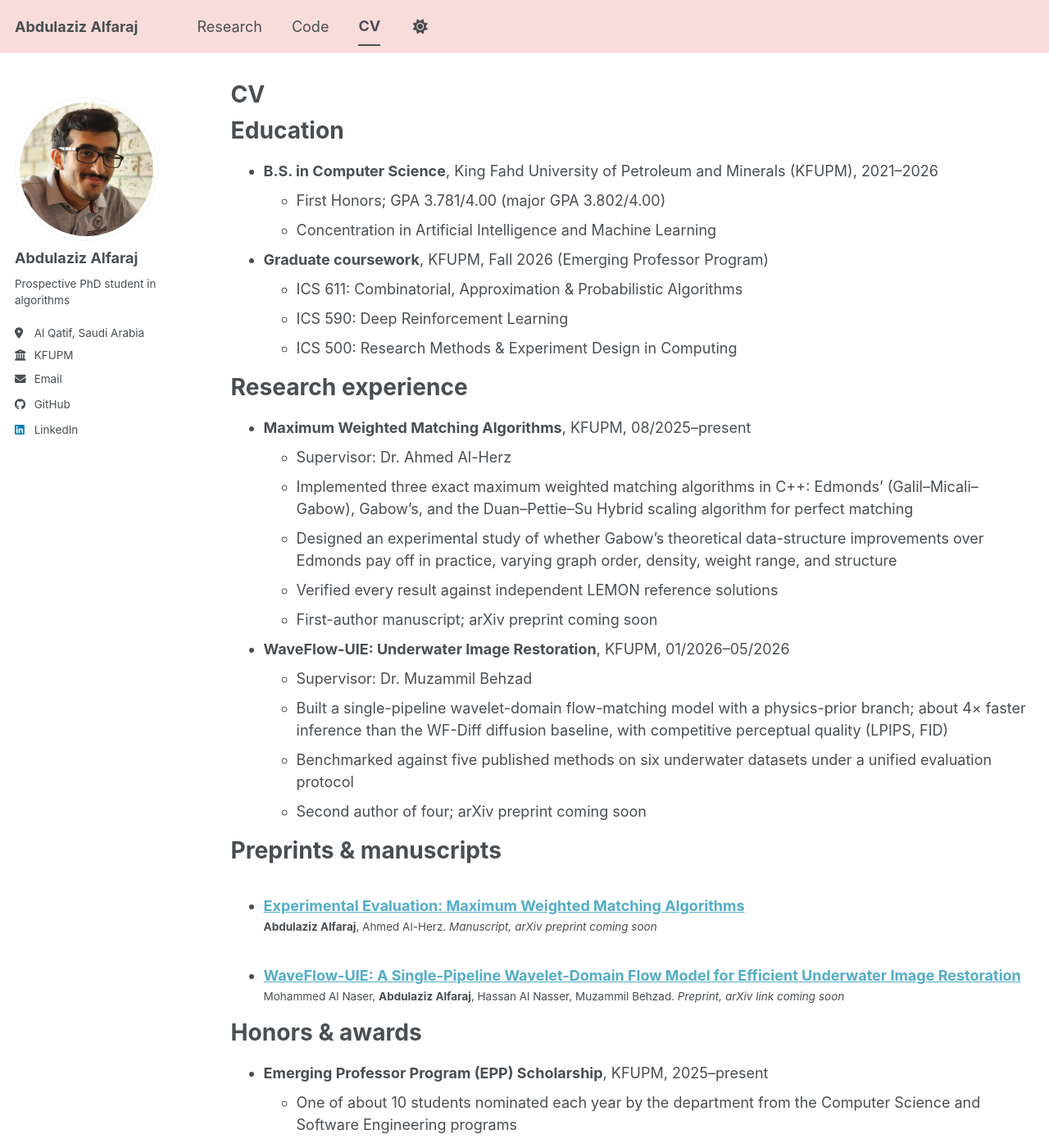
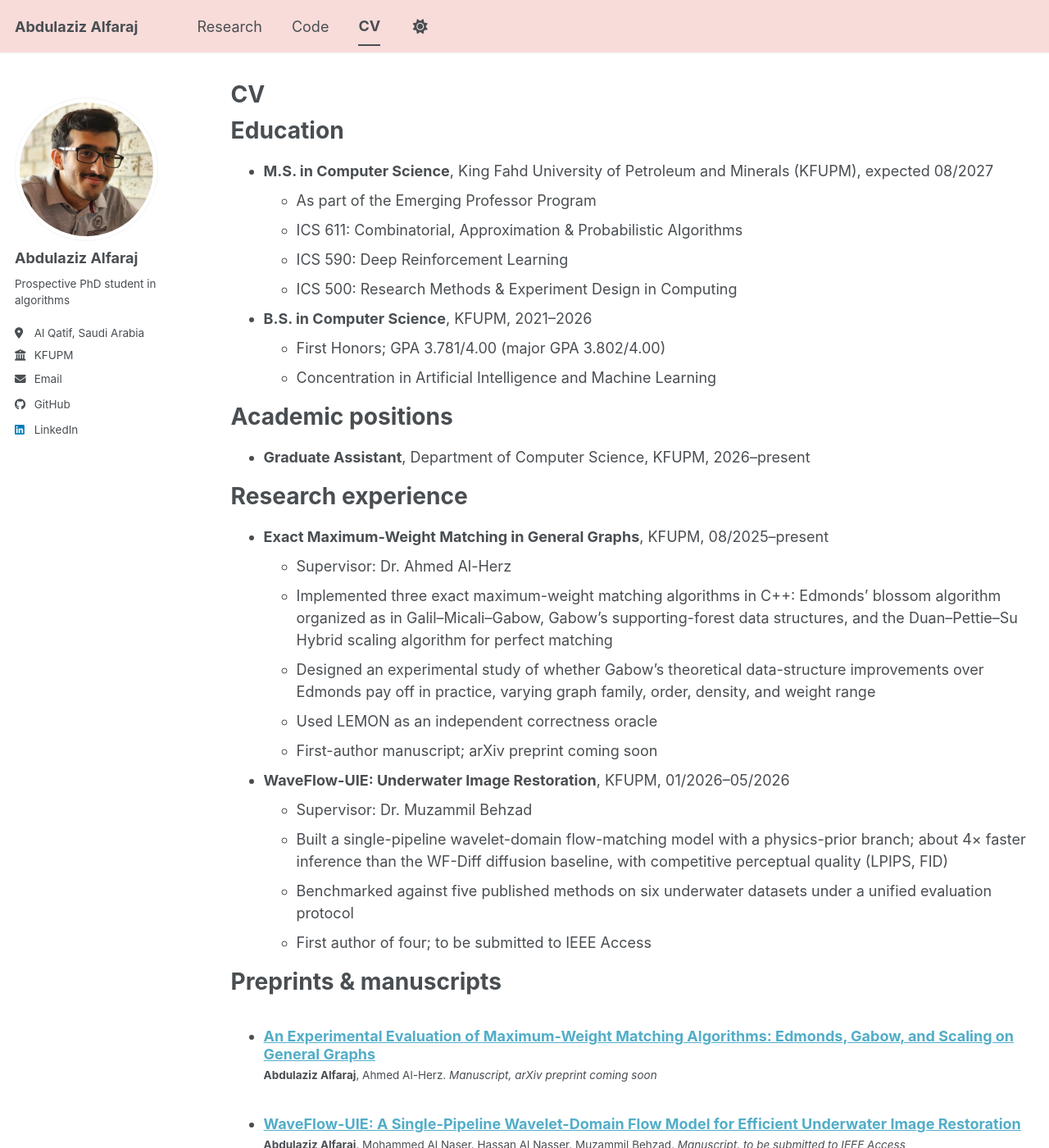
Before and after one commit to AzizFaraj/AzizFaraj.github.io, a Jekyll site: the page built from _pages/cv.md, in a window 1280 px wide and 1400 px high. Shown: the whole window at 82% size. Built offline with Jekyll 4.4.1, drawn with Linux system fonts in a browser that asks for light colours; a style sheet for code colours, icons or effects is not loaded; some of the changed text lies outside the part shown.

Commit message:
Sync site with CV: M.S., graduate assistant, WaveFlow-UIE first authorship and status, research interests

```diff
--- a/_pages/cv.md
+++ b/_pages/cv.md
@@ -14,28 +14,33 @@ redirect_from:
 
 Education
 ======
-* **B.S. in Computer Science**, King Fahd University of Petroleum and Minerals (KFUPM), 2021–2026
-  * First Honors; GPA 3.781/4.00 (major GPA 3.802/4.00)
-  * Concentration in Artificial Intelligence and Machine Learning
-* **Graduate coursework**, KFUPM, Fall 2026 (Emerging Professor Program)
+* **M.S. in Computer Science**, King Fahd University of Petroleum and Minerals (KFUPM), expected 08/2027
+  * As part of the Emerging Professor Program
   * ICS 611: Combinatorial, Approximation & Probabilistic Algorithms
   * ICS 590: Deep Reinforcement Learning
   * ICS 500: Research Methods & Experiment Design in Computing
+* **B.S. in Computer Science**, KFUPM, 2021–2026
+  * First Honors; GPA 3.781/4.00 (major GPA 3.802/4.00)
+  * Concentration in Artificial Intelligence and Machine Learning
+
+Academic positions
+======
+* **Graduate Assistant**, Department of Computer Science, KFUPM, 2026–present
 
 Research experience
 ======
-* **Maximum Weighted Matching Algorithms**, KFUPM, 08/2025–present
+* **Exact Maximum-Weight Matching in General Graphs**, KFUPM, 08/2025–present
   * Supervisor: Dr. Ahmed Al-Herz
-  * Implemented three exact maximum weighted matching algorithms in C++: Edmonds' (Galil–Micali–Gabow), Gabow's, and the Duan–Pettie–Su Hybrid scaling algorithm for perfect matching
-  * Designed an experimental study of whether Gabow's theoretical data-structure improvements over Edmonds pay off in practice, varying graph order, density, weight range, and structure
-  * Verified every result against independent LEMON reference solutions
+  * Implemented three exact maximum-weight matching algorithms in C++: Edmonds' blossom algorithm organized as in Galil–Micali–Gabow, Gabow's supporting-forest data structures, and the Duan–Pettie–Su Hybrid scaling algorithm for perfect matching
+  * Designed an experimental study of whether Gabow's theoretical data-structure improvements over Edmonds pay off in practice, varying graph family, order, density, and weight range
+  * Used LEMON as an independent correctness oracle
   * First-author manuscript; arXiv preprint coming soon
 
 * **WaveFlow-UIE: Underwater Image Restoration**, KFUPM, 01/2026–05/2026
   * Supervisor: Dr. Muzammil Behzad
   * Built a single-pipeline wavelet-domain flow-matching model with a physics-prior branch; about 4× faster inference than the WF-Diff diffusion baseline, with competitive perceptual quality (LPIPS, FID)
   * Benchmarked against five published methods on six underwater datasets under a unified evaluation protocol
-  * Second author of four; arXiv preprint coming soon
+  * First author of four; to be submitted to IEEE Access
 
 Preprints & manuscripts
 ======
--- a/_publications/2026-waveflow-uie.md
+++ b/_publications/2026-waveflow-uie.md
@@ -4,8 +4,8 @@ collection: publications
 category: preprints
 permalink: /publication/waveflow-uie
 date: 2026-09-10
-authors: 'Mohammed Al Naser, <b>Abdulaziz Alfaraj</b>, Hassan Al Nasser, Muzammil Behzad'
-status: 'Preprint, arXiv link coming soon'
+authors: '<b>Abdulaziz Alfaraj</b>, Mohammed Al Naser, Hassan Al Nasser, Muzammil Behzad'
+status: 'Manuscript, to be submitted to IEEE Access'
 excerpt: 'A single-pipeline wavelet-domain flow model for underwater image restoration, about 4× faster at inference than a two-stage diffusion baseline.'
 ---
 
--- a/_publications/2026-weighted-matching.md
+++ b/_publications/2026-weighted-matching.md
@@ -1,5 +1,5 @@
 ---
-title: "Experimental Evaluation: Maximum Weighted Matching Algorithms"
+title: "An Experimental Evaluation of Maximum-Weight Matching Algorithms: Edmonds, Gabow, and Scaling on General Graphs"
 collection: publications
 category: preprints
 permalink: /publication/weighted-matching
@@ -17,7 +17,7 @@ This paper, advised by Dr. Ahmed Al-Herz at KFUPM, compares three exact implemen
 - **Gabow:** the same search, using Gabow's data structures for weighted matching [4, 5]
 - **Scaling:** the Hybrid scaling algorithm of Duan, Pettie, and Su for maximum weighted *perfect* matching [6]
 
-We ask whether Gabow's theoretical data-structure improvements over Edmonds lead to practical gains in runtime, memory, or completion, and how graph order, density, weight range, and graph structure affect all three algorithms. Every run is checked for optimality against independent LEMON reference solutions.
+We ask whether Gabow's theoretical data-structure improvements over Edmonds lead to practical gains in runtime, memory, or completion, and how graph order, density, weight range, and graph structure affect all three algorithms. LEMON serves as an independent correctness oracle.
 
 ## References
 
```
Also changed, not shown: other parts of _pages/cv.md (+2 -2 lines), _pages/about.md (+4 -4 lines).
